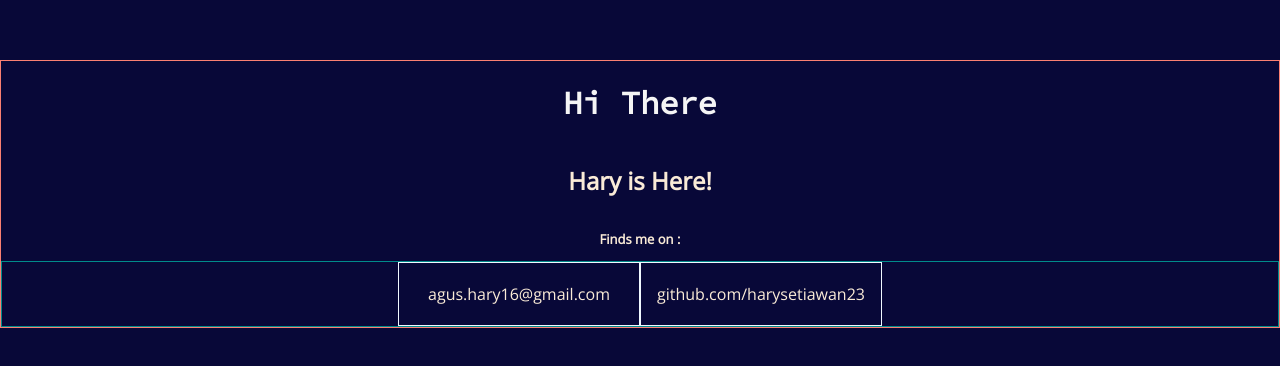
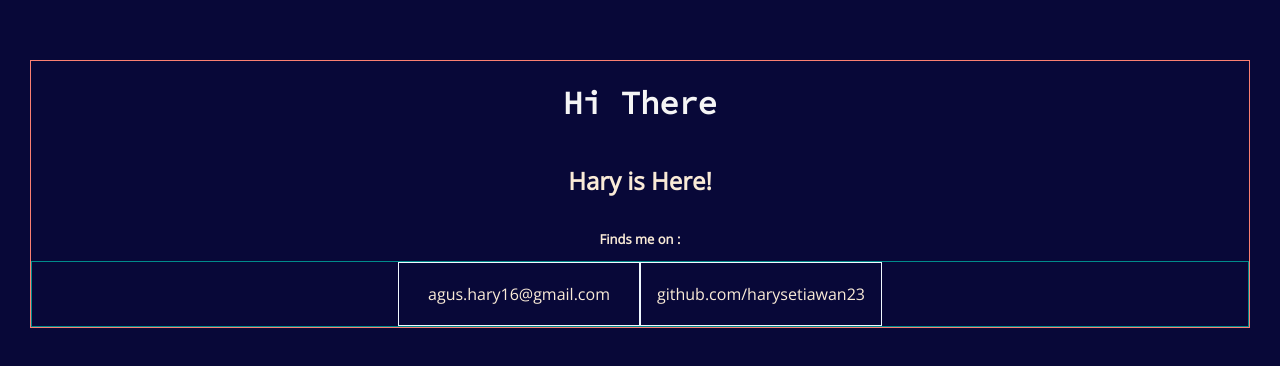
Before and after one commit to harysetiawan23/harysetiawan23.github.io, a website: page index.html in a window 1280 px wide. Shown: the part 206-572 px from the top of the page. Drawn offline with nearby package versions, Linux system fonts and the light colour scheme.

Commit message:
fix(style): update styling

```diff
--- a/resources/assets/css/style.css
+++ b/resources/assets/css/style.css
@@ -12,8 +12,9 @@ body {
   flex-direction: column;
   align-content: center;
   justify-content: center;
-  width: 100%;
   box-sizing: border-box;
+  margin-left: 30px;
+  margin-right: 30px;
 }
 
 .container h1 {
```
